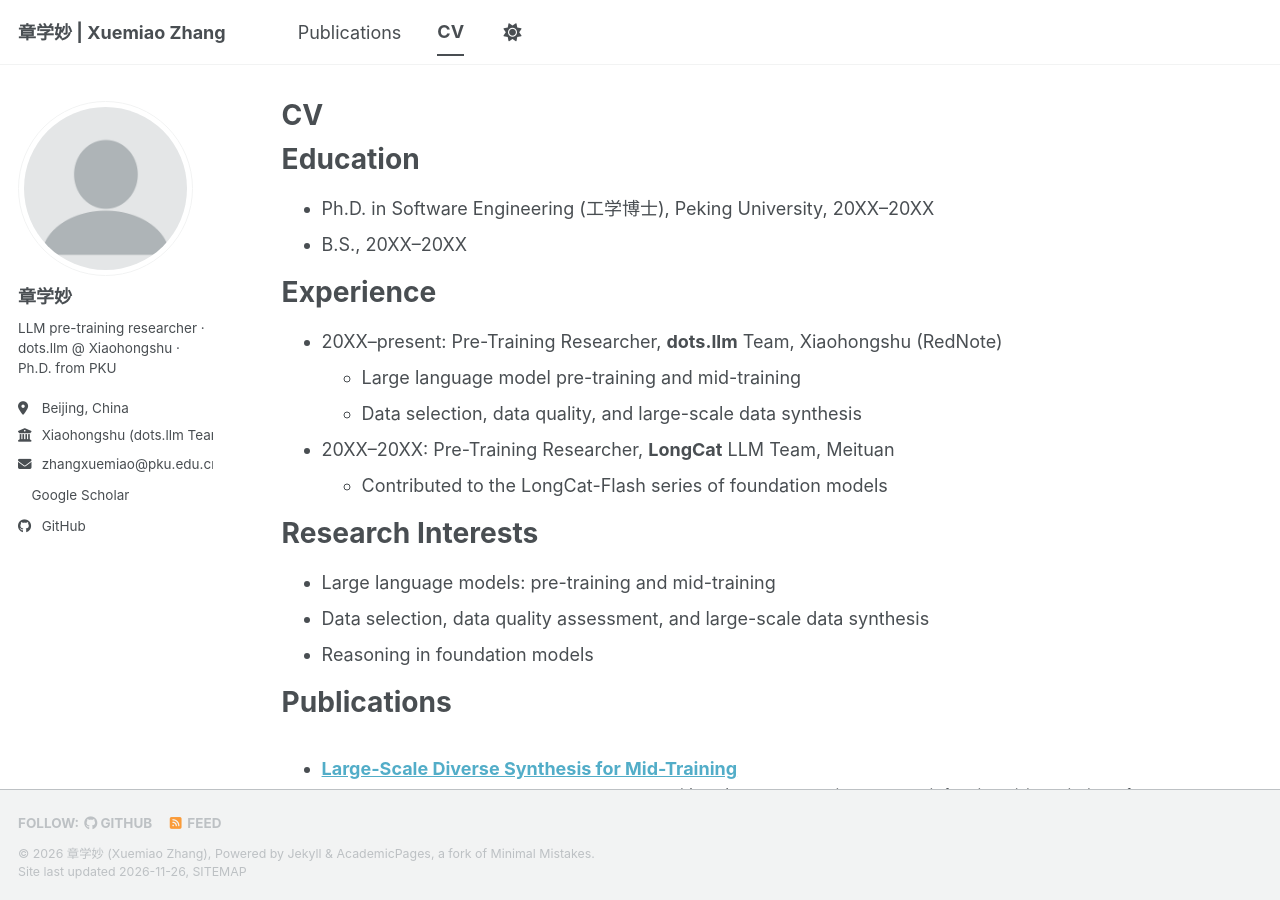
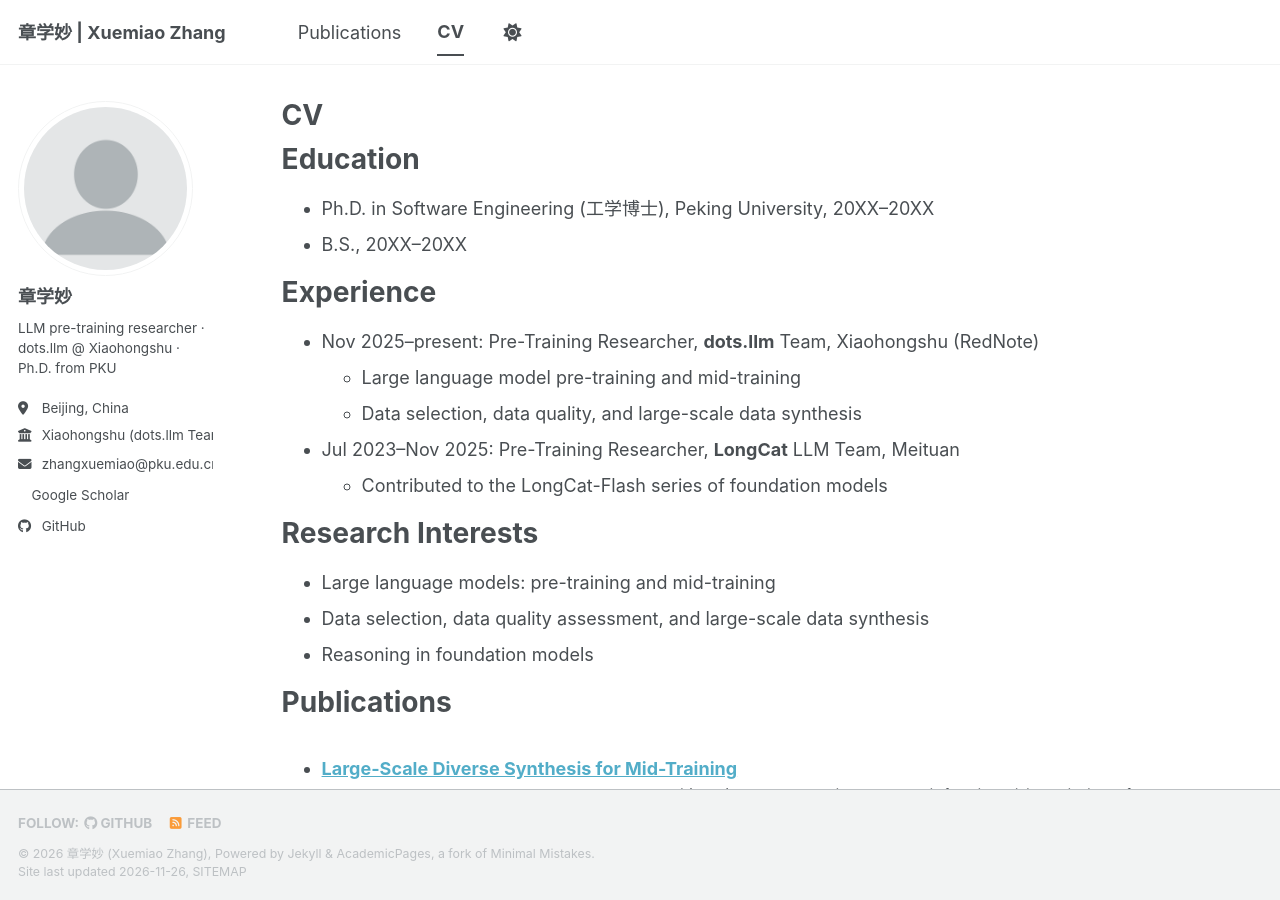
Before and after one commit to zhangxuemiao/zhangxuemiao.github.io, a Jekyll site: the page built from _pages/cv.md, in a window 1280 px wide and 900 px high. Built offline with Jekyll 4.4.1, drawn with Linux system fonts in a browser that asks for light colours; a style sheet for code colours, icons or effects is not loaded.

Commit message:
CV: fill in employment dates (Meituan Jul 2023-Nov 2025, RedNote since)
Co-Authored-By: Claude Opus 5 <noreply@anthropic.com>

```diff
--- a/_pages/cv.md
+++ b/_pages/cv.md
@@ -17,12 +17,11 @@ Education
 
 Experience
 ======
-<!-- TODO: 请补全起止年份 -->
-* 20XX–present: Pre-Training Researcher, **dots.llm** Team, Xiaohongshu (RedNote)
+* Nov 2025–present: Pre-Training Researcher, **dots.llm** Team, Xiaohongshu (RedNote)
   * Large language model pre-training and mid-training
   * Data selection, data quality, and large-scale data synthesis
 
-* 20XX–20XX: Pre-Training Researcher, **LongCat** LLM Team, Meituan
+* Jul 2023–Nov 2025: Pre-Training Researcher, **LongCat** LLM Team, Meituan
   * Contributed to the LongCat-Flash series of foundation models
 
 Research Interests
```
